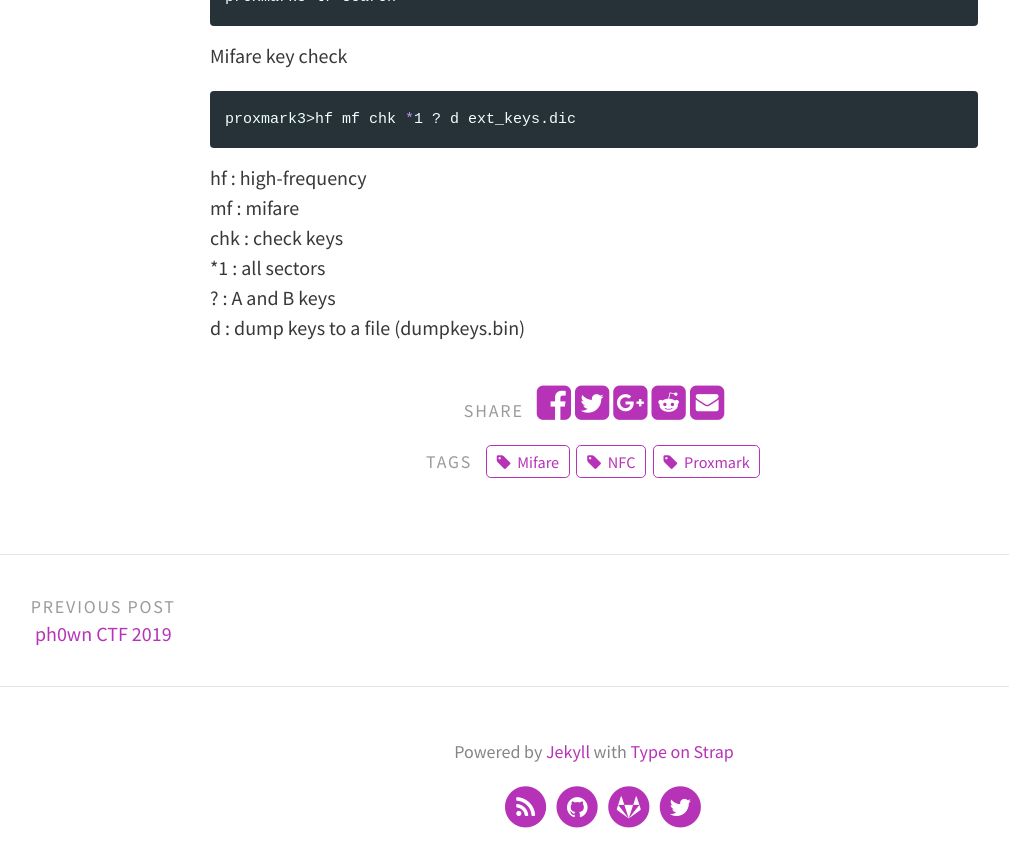
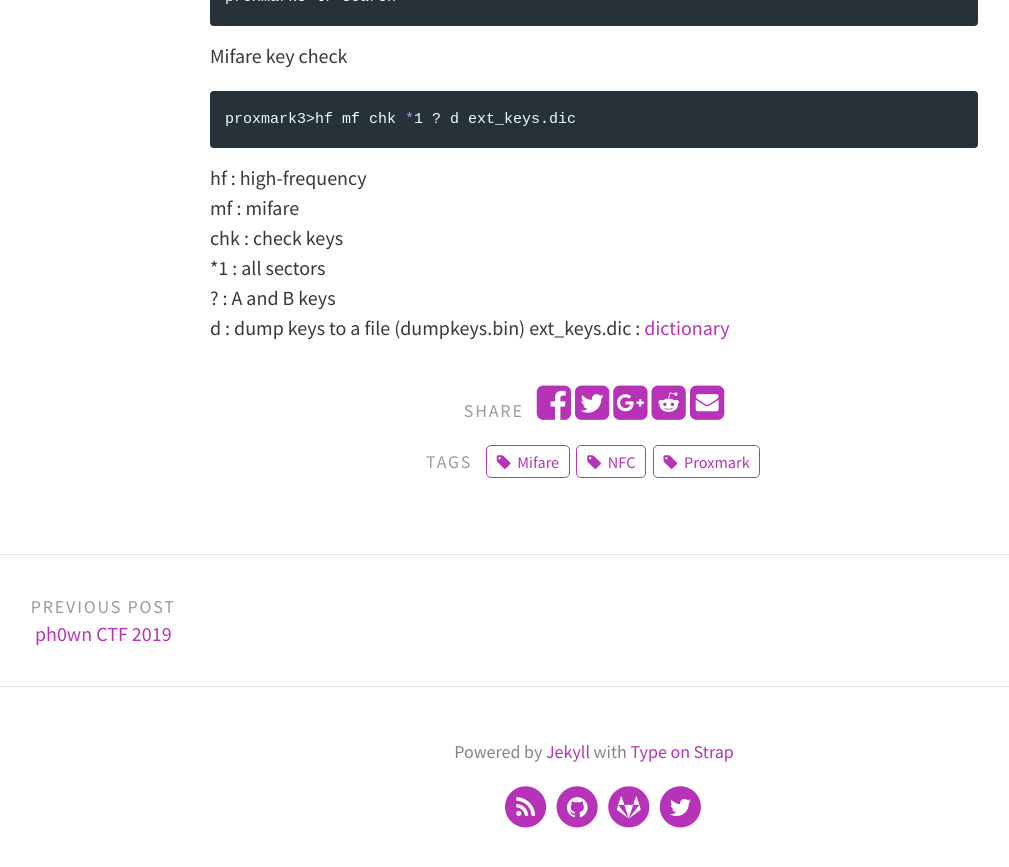
Before and after one commit to cristalcorp/cristalcorp.github.io, a Jekyll site: the page built from _posts/2019-12-26-Proxmark.md, in a window 1280 px wide and 900 px high, scrolled down 645 px. Shown: the top 867 px of the window, without its empty margins (46-1055 px from the left). Built offline with Jekyll 4.4.1, drawn with Linux system fonts in a browser that asks for light colours.

Commit message:
proxmark post

```diff
--- a/_posts/2019-12-26-Proxmark.md
+++ b/_posts/2019-12-26-Proxmark.md
@@ -25,3 +25,4 @@ chk : check keys
 *1 : all sectors
 ? : A and B keys
 d : dump keys to a file (dumpkeys.bin)
+ext_keys.dic : [dictionary](https://github.com/ikarus23/MifareClassicTool/blob/master/Mifare%20Classic%20Tool/app/src/main/assets/key-files/extended-std.keys)
```
